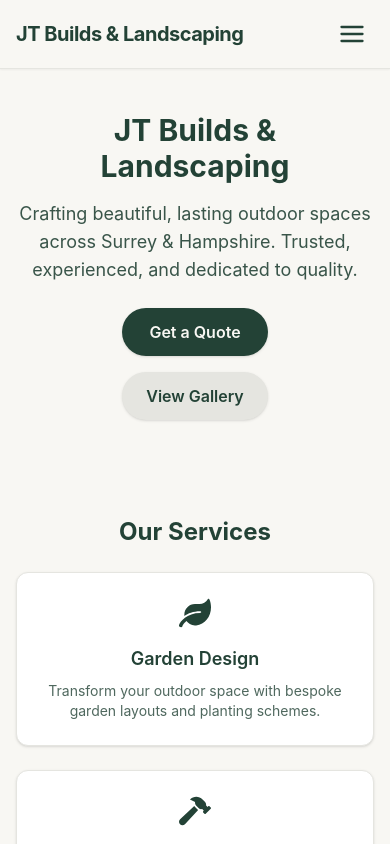
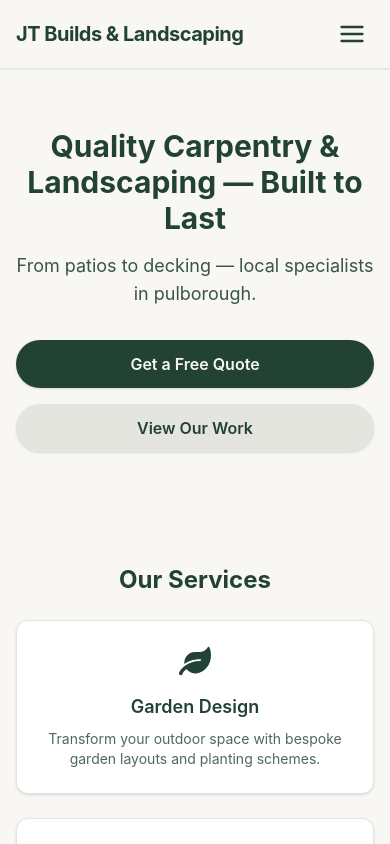
Before and after one commit to rk95x/JT-Carp, a Next.js app: page / in a window 390 px wide. Shown: the top 844 px of the page. Built offline with nearby package versions, Linux system fonts and the light colour scheme.

Commit message:
Add full-width, responsive hero section to homepage with headline, subheading, and buttons

```diff
--- a/src/app/page.tsx
+++ b/src/app/page.tsx
@@ -28,14 +28,22 @@ export default function Home() {
   return (
     <div className="flex flex-col gap-12">
       {/* Hero Section */}
-      <section className="flex flex-col items-center justify-center text-center py-12 px-4 bg-brand-cream">
-        <h1 className="text-3xl sm:text-4xl md:text-5xl font-bold text-brand-green mb-4">JT Builds & Landscaping</h1>
-        <p className="text-lg md:text-xl text-brand-green/90 max-w-xl mb-6">
-          Crafting beautiful, lasting outdoor spaces across Surrey & Hampshire. Trusted, experienced, and dedicated to quality.
-        </p>
-        <div className="flex flex-col sm:flex-row gap-4 justify-center">
-          <Link href="/contact" className="bg-brand-green text-brand-cream px-6 py-3 rounded-full font-semibold shadow hover:bg-brand-green/90 transition">Get a Quote</Link>
-          <Link href="/gallery" className="bg-brand-neutral text-brand-green px-6 py-3 rounded-full font-semibold shadow hover:bg-brand-gray/40 transition">View Gallery</Link>
+      <section className="w-full bg-brand-cream py-16 px-4 flex flex-col items-center md:items-start justify-center text-center md:text-left">
+        <div className="max-w-3xl w-full">
+          <h1 className="text-3xl sm:text-4xl md:text-5xl font-bold text-brand-green mb-4">
+            Quality Carpentry & Landscaping — Built to Last
+          </h1>
+          <p className="text-lg md:text-xl text-brand-green/90 mb-8">
+            From patios to decking — local specialists in pulborough.
+          </p>
+          <div className="flex flex-col sm:flex-row gap-4 w-full md:w-auto justify-center md:justify-start">
+            <Link href="/contact" className="bg-brand-green text-brand-cream px-8 py-3 rounded-full font-semibold shadow hover:bg-brand-green/90 transition text-base">
+              Get a Free Quote
+            </Link>
+            <Link href="/gallery" className="bg-brand-neutral text-brand-green px-8 py-3 rounded-full font-semibold shadow hover:bg-brand-gray/40 transition text-base">
+              View Our Work
+            </Link>
+          </div>
         </div>
       </section>
 
```
